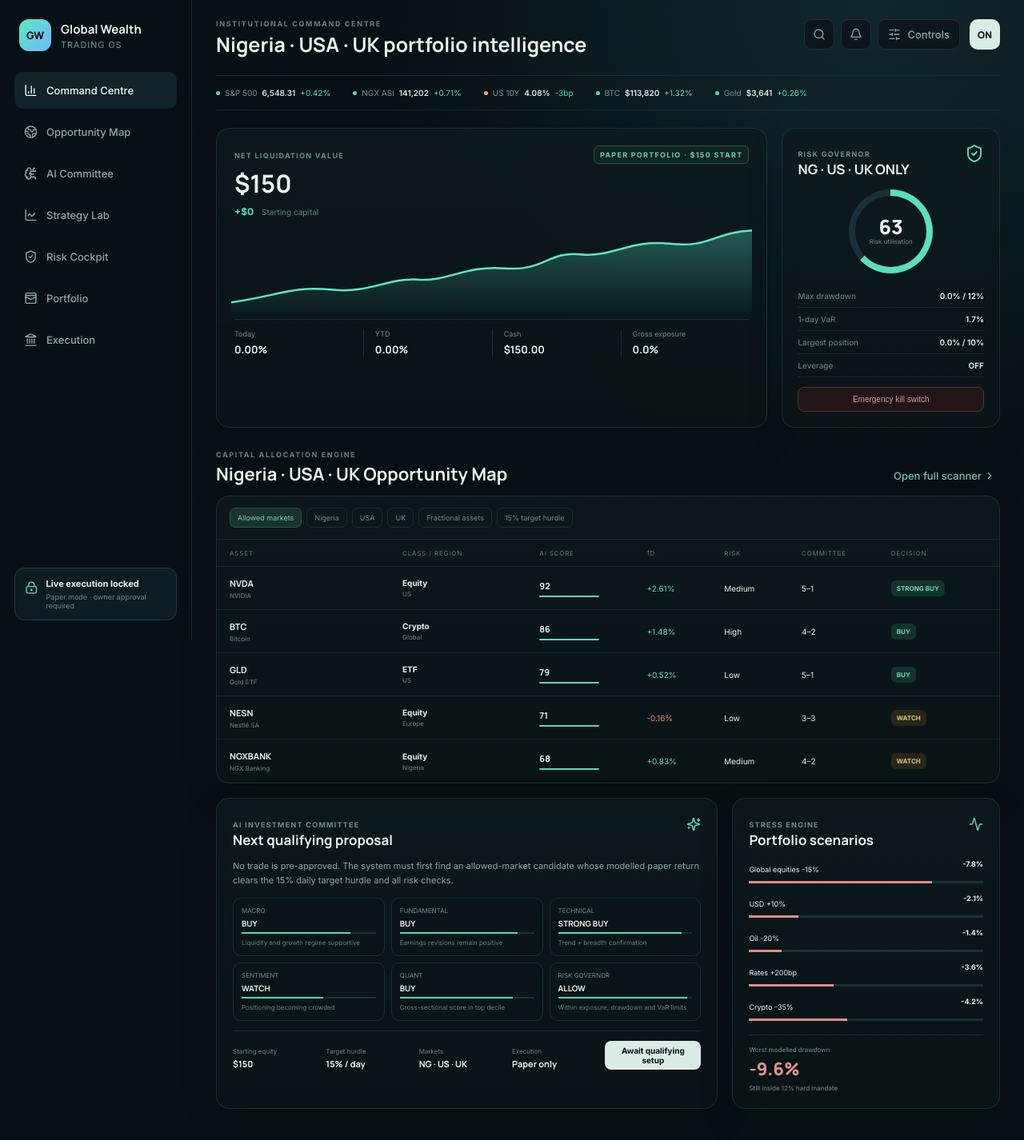
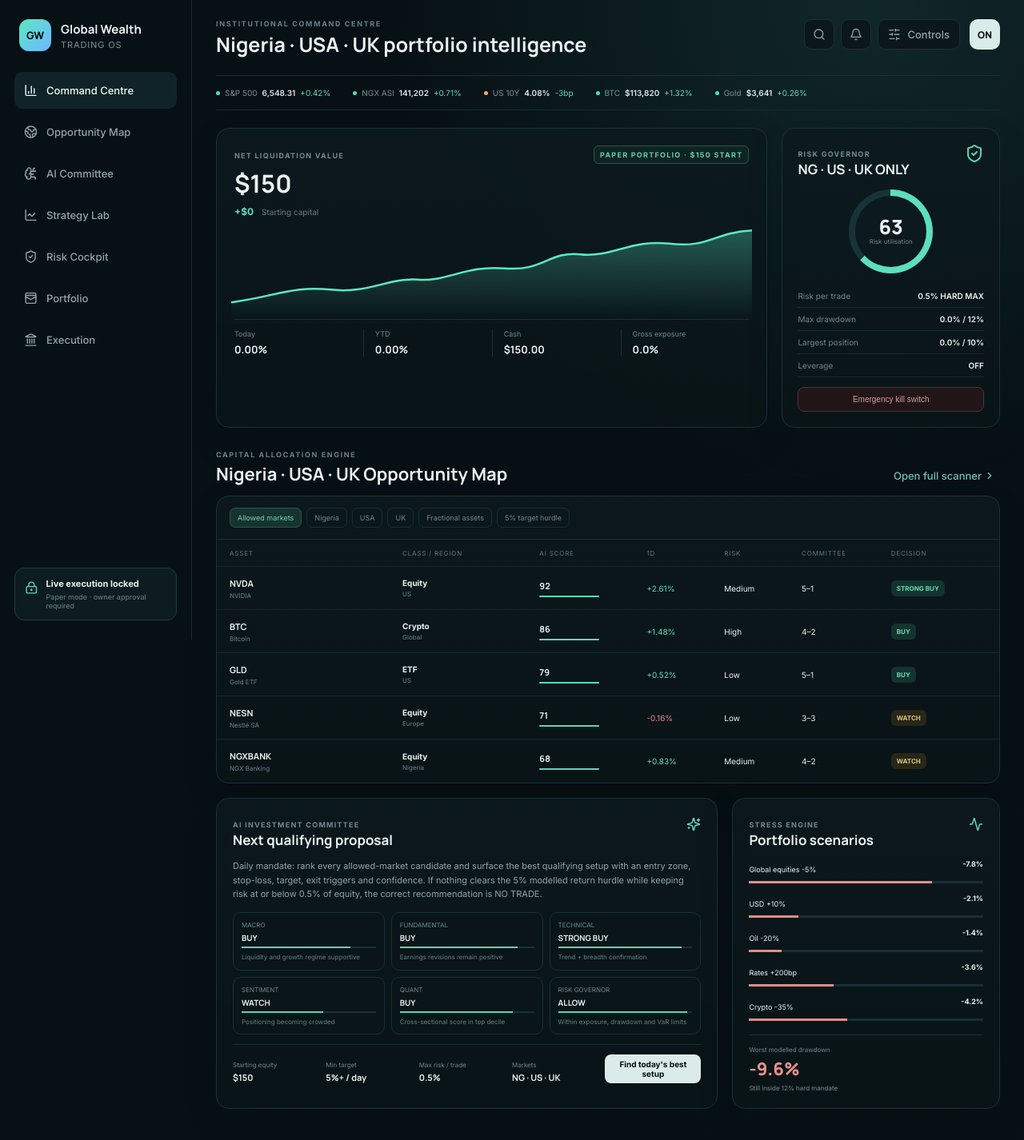
Before and after one commit to NgwutaOforbuike/PROJECTS-21, a React (Vite) app in the folder global-wealth-trading-os/web/: page / in a window 1280 px wide. Shown: the top 1426 px of the page at 80% size. Built offline with nearby package versions, Linux system fonts and the light colour scheme.

Commit message:
Update dashboard to 5 percent minimum target and 0.5 percent risk

```diff
--- a/global-wealth-trading-os/web/src/main.tsx
+++ b/global-wealth-trading-os/web/src/main.tsx
@@ -64,14 +64,14 @@
     <div className="panel riskCard">
       <div className="panelHead"><div><span>RISK GOVERNOR</span><h3>NG · US · UK ONLY</h3></div><ShieldCheck className="shield"/></div>
       <div className="riskRing"><div><b>63</b><span>Risk utilisation</span></div></div>
-      <div className="riskRows"><p><span>Max drawdown</span><b>0.0% / 12%</b></p><p><span>1-day VaR</span><b>1.7%</b></p><p><span>Largest position</span><b>0.0% / 10%</b></p><p><span>Leverage</span><b>OFF</b></p></div>
+      <div className="riskRows"><p><span>Risk per trade</span><b>0.5% HARD MAX</b></p><p><span>Max drawdown</span><b>0.0% / 12%</b></p><p><span>Largest position</span><b>0.0% / 10%</b></p><p><span>Leverage</span><b>OFF</b></p></div>
       <button className="danger">Emergency kill switch</button>
     </div>
    </section>
 
    <section className="sectionTitle"><div><p className="eyebrow">CAPITAL ALLOCATION ENGINE</p><h2>Nigeria · USA · UK Opportunity Map</h2></div><button className="link">Open full scanner <ChevronRight/></button></section>
    <section className="panel tablePanel">
-    <div className="filters"><span className="selected">Allowed markets</span><span>Nigeria</span><span>USA</span><span>UK</span><span>Fractional assets</span><span>15% target hurdle</span></div>
+    <div className="filters"><span className="selected">Allowed markets</span><span>Nigeria</span><span>USA</span><span>UK</span><span>Fractional assets</span><span>5% target hurdle</span></div>
     <div className="table">
       <div className="tr th"><span>Asset</span><span>Class / Region</span><span>AI Score</span><span>1D</span><span>Risk</span><span>Committee</span><span>Decision</span></div>
       {opportunities.map(o=><div className="tr" key={o.asset}><span className="asset"><b>{o.asset}</b><small>{o.name}</small></span><span><b>{o.cls}</b><small>{o.region}</small></span><span className="score"><b>{o.score}</b><i style={{width:`${o.score}%`}}></i></span><span className={o.ret>=0?"positive":"negative"}>{pct(o.ret)}</span><span>{o.risk}</span><span>{o.committee}</span><span className={o.decision.includes("BUY")?"pill buy":"pill watch"}>{o.decision}</span></div>)}
@@ -81,13 +81,13 @@
    <section className="lowerGrid">
     <div className="panel committee">
       <div className="panelHead"><div><span>AI INVESTMENT COMMITTEE</span><h3>Next qualifying proposal</h3></div><Sparkles/></div>
-      <p className="thesis">No trade is pre-approved. The system must first find an allowed-market candidate whose modelled paper return clears the 15% daily target hurdle and all risk checks.</p>
+      <p className="thesis">Daily mandate: rank every allowed-market candidate and surface the best qualifying setup with an entry zone, stop-loss, target, exit triggers and confidence. If nothing clears the 5% modelled return hurdle while keeping risk at or below 0.5% of equity, the correct recommendation is NO TRADE.</p>
       <div className="votes">{votes.map(v=><div className="vote" key={v.name}><span>{v.name}</span><b>{v.vote}</b><div><i style={{width:`${v.confidence}%`}}></i></div><small>{v.detail}</small></div>)}</div>
-      <div className="proposal"><div><span>Starting equity</span><b>$150</b></div><div><span>Target hurdle</span><b>15% / day</b></div><div><span>Markets</span><b>NG · US · UK</b></div><div><span>Execution</span><b>Paper only</b></div><button>Await qualifying setup</button></div>
+      <div className="proposal"><div><span>Starting equity</span><b>$150</b></div><div><span>Min target</span><b>5%+ / day</b></div><div><span>Max risk / trade</span><b>0.5%</b></div><div><span>Markets</span><b>NG · US · UK</b></div><button>Find today's best setup</button></div>
     </div>
     <div className="panel stress">
       <div className="panelHead"><div><span>STRESS ENGINE</span><h3>Portfolio scenarios</h3></div><Activity/></div>
-      <div className="scenario"><span>Global equities -15%</span><b>-7.8%</b><i><u style={{width:"78%"}}></u></i></div>
+      <div className="scenario"><span>Global equities -5%</span><b>-7.8%</b><i><u style={{width:"78%"}}></u></i></div>
       <div className="scenario"><span>USD +10%</span><b>-2.1%</b><i><u style={{width:"21%"}}></u></i></div>
       <div className="scenario"><span>Oil -20%</span><b>-1.4%</b><i><u style={{width:"14%"}}></u></i></div>
       <div className="scenario"><span>Rates +200bp</span><b>-3.6%</b><i><u style={{width:"36%"}}></u></i></div>
```
